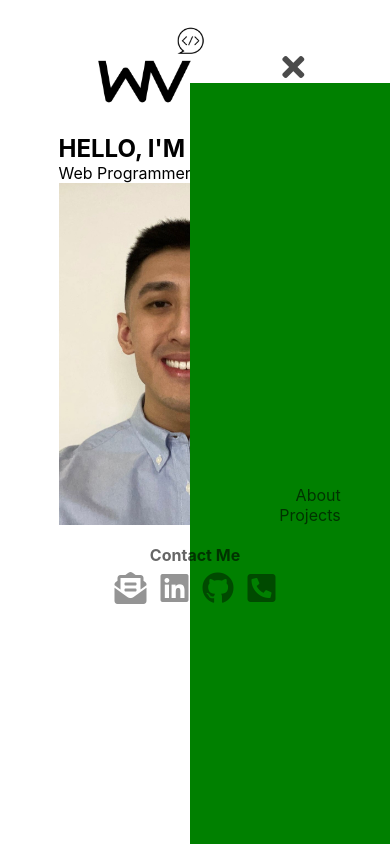
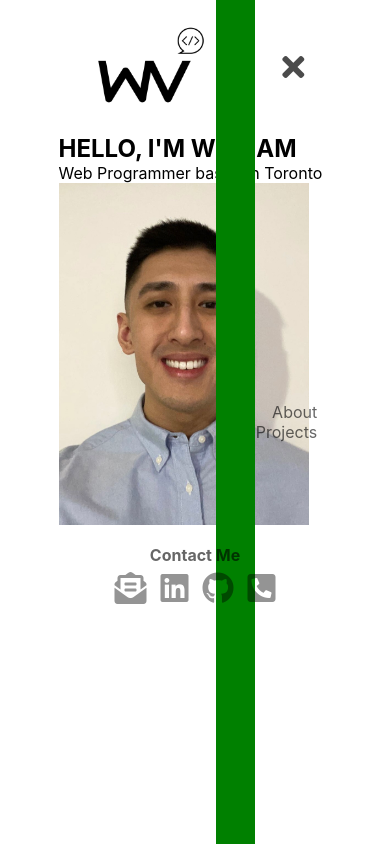
Before and after one commit to willvuong/react-portfolio-app, a React (Create React App) app: page / in a window 390 px wide. Both pictures are taken after a click on the element 260 px from the left and 67 px from the top of the page. Built offline with nearby package versions, Linux system fonts and the light colour scheme.

Commit message:
adjusting hamburger menu

```diff
--- a/src/index.css
+++ b/src/index.css
@@ -117,14 +117,21 @@ body {
 
   .NavigationResponsive {
     display: flex;
-    justify-content: center;
+    flex-direction: column;
+    position: fixed;
+    height: 100%;
+    background-color: green;
+
+    top: 0;
+    width: 10%;
+    /* justify-content: center;
     background-color: green;
     position: fixed;
     box-sizing: border-box;
     height: 100%;
     width: 200px;
     right: 0;
-    top: 10;
+    top: 10; */
 
   }
 
```
